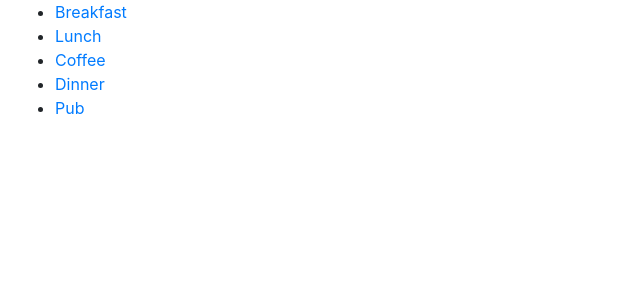
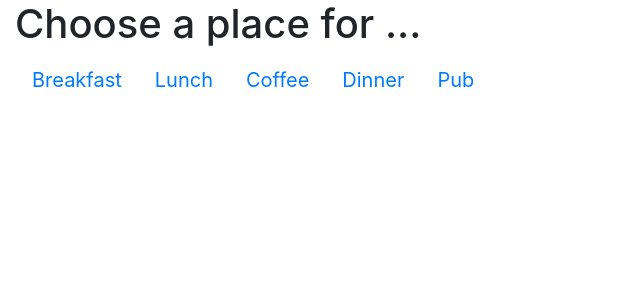
Before and after one commit to mbailleu/choose-place, a Flask app: page / in a window 1280 px wide. Shown: the top 300 px of the page, without its empty margins (0-640 px from the left). Run offline with Flask 2, Linux system fonts and the light colour scheme; parts of the project's set-up code (start-up, migrations or seed data) failed here and were passed over; some libraries are stand-ins or nearby versions.

Commit message:
improve template

```diff
--- a/choose_place/templates/index.html
+++ b/choose_place/templates/index.html
@@ -1,10 +1,9 @@
 {% extends "base.html" %}
 {% block content %}
-<ul>
+<h1>Choose a place for ...</h1>
+<div class="btn-group btn-group-lg" role="group">
     {% for occasion in occasions %}
-    <li>
-        <a href="/occasion/{{occasion | lower}}">{{occasion}}</a>
-    </li>
+    <a class="btn btn-link" role="button" href="/occasion/{{occasion | lower}}">{{occasion}}</a>
     {% endfor %}
-</ul>
+</div>
 {% endblock %}
```
Also changed, not shown: choose_place/templates/places.html (+4 -3 lines).
